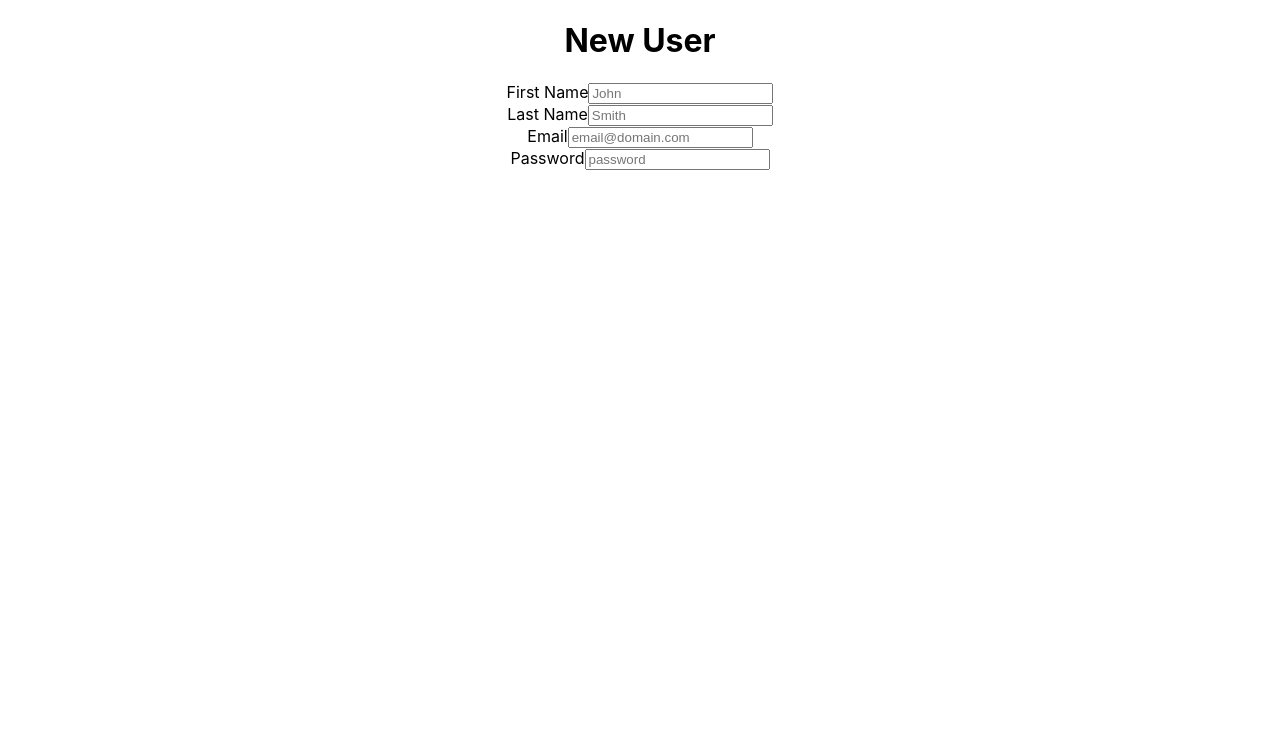
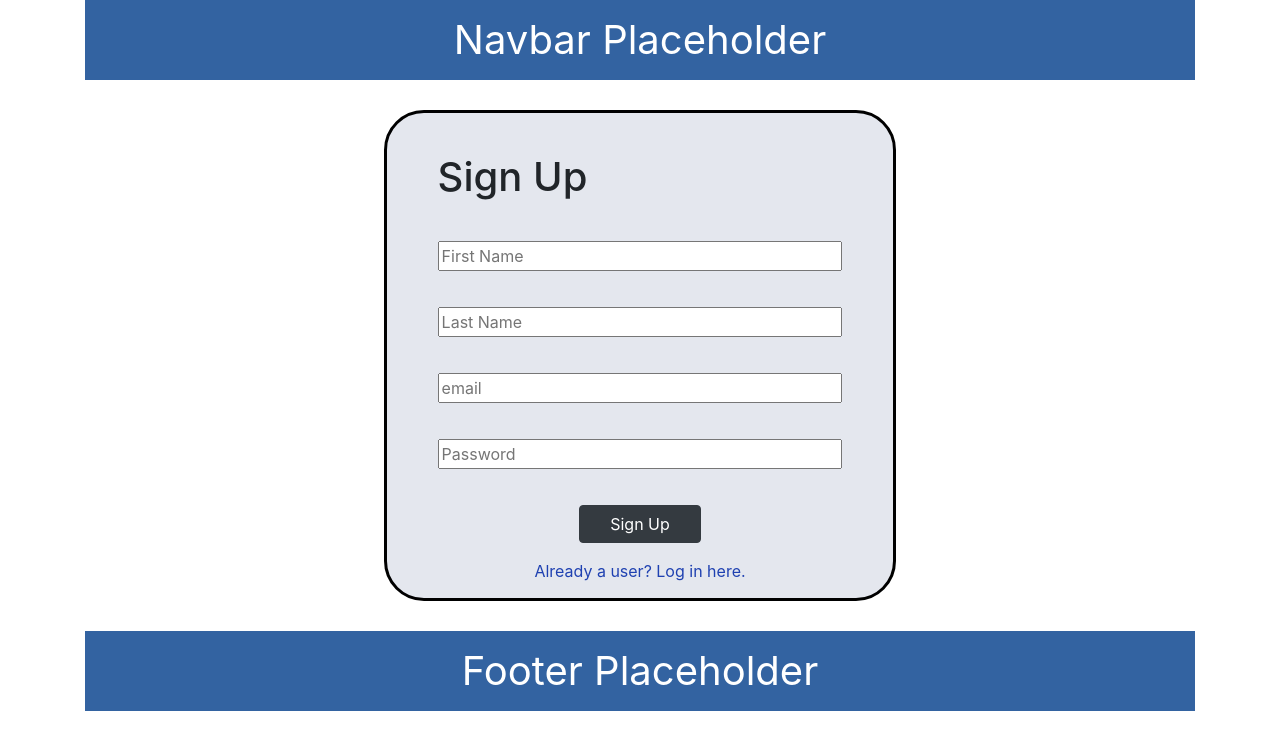
Before and after one commit to MBajor14/practice_ReactRouter, a React (Create React App) app: page /signup in a window 1280 px wide. Shown: the top 750 px of the page. Built offline with nearby package versions, Linux system fonts and the light colour scheme.

Commit message:
Add Login and Signup components with React router to switch between

```diff
--- a/package.json
+++ b/package.json
@@ -3,6 +3,7 @@
   "version": "0.1.0",
   "private": true,
   "dependencies": {
+    "bootstrap": "^4.1.3",
     "react": "^16.5.2",
     "react-dom": "^16.5.2",
     "react-router-dom": "^4.3.1",
--- a/public/index.html
+++ b/public/index.html
@@ -20,6 +20,7 @@
       Learn how to configure a non-root public URL by running `npm run build`.
     -->
     <title>React App</title>
+
   </head>
   <body>
     <noscript>
--- a/src/App.css
+++ b/src/App.css
@@ -1,5 +1,8 @@
 .App {
   text-align: center;
+  display: flex;
+  flex-direction: column;
+  align-items: center;
 }
 
 .App-logo {
@@ -32,18 +35,52 @@
 }
 
 /* Forms */
-.form_container{
-
+.login_container{
+  width: 512px;
   display: flexbox;
   flex-direction: column;
+  border: 3px solid black;
+  border-radius: 40px;
+  background-color: rgb(228, 231, 238);
 }
 
-.form_title{
-
-  font-size: 1rm;
+.login_container h1{
+  text-align: left;
+  margin: 0;
 }
 
-.form_field{
+.login_title{
+  display: flex;
+  margin: 40px auto;
+}
 
-  display: flexbox;
+/* Style for navbar and footer placeholders */
+.placeholder_style{
+  font-size: 40px;
+  color: white;
+  background-color: rgb(51, 99, 161);
+  width: 100%;
+  height: 80px;
+  line-height: 80px;
+  margin-bottom: 30px;
 }
+.footer{
+  margin-top: 30px;
+}
+
+form{
+  margin: 15px 10%;
+}
+
+input[type="text"]{
+  width:100%;
+  margin-bottom: 20px;
+}
+
+button{
+  width: 30%;
+}
+
+a{
+  color: #1f41b1;
+}
--- a/src/App.js
+++ b/src/App.js
@@ -1,22 +1,22 @@
 import React, { Component } from 'react';
 import {BrowserRouter, Route} from 'react-router-dom'
-import Welcome from './components/Welcome'
 import Login from './components/Login'
 import Signup from './components/Signup'
-import logo from './logo.svg';
+import '../node_modules/bootstrap/dist/css/bootstrap.min.css'
 import './App.css';
 
 class App extends Component {
   render() {
     return (
-      <div className="App">
+      <div className="App container">
+        <p className="placeholder_style">Navbar Placeholder</p>
         <BrowserRouter>
-          <div>
-            <Route path="/" component={Welcome} exact/>
-            <Route path="/login" component={Login} />
+          <div className="main_body_wrapper">
+            <Route path="/" exact component={Login}/>
             <Route path="/signup" component={Signup} />
           </div>
         </BrowserRouter>
+        <p className="placeholder_style footer">Footer Placeholder</p>
       </div>
     );
   }
--- a/src/components/Login.js
+++ b/src/components/Login.js
@@ -1,16 +1,28 @@
-import React from 'react';
+import React, { Component } from 'react';
+import {Redirect, Link} from 'react-router-dom'
 
-const Login = () => (
-    <div>
-        <h1>Returning User</h1>
-        <form action="">
-
-            <label htmlFor="email">Email</label>
-            <input type="text" name="email" placeholder="email@domain.com" />
-            <label htmlFor="password">Password</label>
-            <input type="text" name="password" placeholder="password"/>
-        </form>
-    </div>
-)
+class Login extends Component {
+    render() {
+        return (
+            <div className="login_container">
+                <form>
+                    <div className="login_title">
+                        <h1>Log In</h1>
+                    </div>
+                    <div className="form-group">
+                        <input className="form-control" type="text" name="email" placeholder="email" required/>
+                    </div>
+                    <div className="form-group">
+                        <input className="form-control" type="text" name="password" placeholder="Password" required/>
+                    </div>
+                    <div className="form-group">
+                        <button type="button" className="btn btn-dark">Log In</button>
+                    </div>
+                    <Link to="/signup">Not a user? Create an account</Link>
+                </form>
+            </div>
+         );
+    }
+}
 
 export default Login;
--- a/src/components/Signup.js
+++ b/src/components/Signup.js
@@ -1,26 +1,28 @@
 import React from 'react';
-import {Redirect} from 'react-router-dom';
+import {Link} from 'react-router-dom';
 
 const Signup = () => (
-    <div className="component_container">
-        <h1>New User</h1>
-        <form className="component_form" action="">
-            <div className="form_field">
-                <label htmlFor="first_name">First Name</label>
-                <input type="text" name="first_name" placeholder="John" />
+    <div className="login_container">
+        <form>
+            <div class="login_title">
+                <h1>Sign Up</h1>
             </div>
-            <div className="form_field">
-                <label htmlFor="last_name">Last Name</label>
-                <input type="text" name="last_name" placeholder="Smith"/>
+            <div className="form-group">
+                <input type="text" name="first_name" placeholder="First Name" />
             </div>
-            <div className="form_field">
-                <label htmlFor="email">Email</label>
-                <input type="text" name="email" placeholder="email@domain.com" />
+            <div className="form-group">
+                <input type="text" name="last_name" placeholder="Last Name"/>
             </div>
-            <div className="form_field">
-                <label htmlFor="password">Password</label>
-                <input type="text" name="password" placeholder="password"/>
+            <div className="form-group">
+                <input type="text" name="email" placeholder="email" />
             </div>
+            <div className="form-group">
+                <input type="text" name="password" placeholder="Password"/>
+            </div>
+            <div className="form-group">
+                <button type="button" className="btn btn-dark">Sign Up</button>
+            </div>
+            <Link to="/">Already a user? Log in here.</Link>
         </form>
     </div>
 )
--- a/src/components/Welcome.js
+++ /dev/null
@@ -1,40 +0,0 @@
-import React, { Component } from 'react';
-import {Redirect} from 'react-router-dom'
-
-class Welcome extends Component {
-    constructor(props){
-        super(props);
-        this.state = {
-            toLogin: false,
-            toSignup: false
-        }
-        }
-
-     handleclick = (event) => {
-        if (event.target.name === "login"){
-            this.setState({toLogin: true});
-        }
-        else if(event.target.name === "signup"){
-            this.setState({toSignup: true});
-        }
-     }
-
-    render() {
-        if(this.state.toLogin === true){
-            return <Redirect to='/login' />
-        }
-        else if(this.state.toSignup === true){
-            return <Redirect to='/signup' />
-        }
-
-        return (
-            <div>
-                <h2>Welcome</h2>
-                <button onClick={this.handleclick} name="login">Log In</button>
-                <button onClick={this.handleclick} name="signup">Sign Up</button>
-            </div>
-         );
-    }
-}
-
-export default Welcome;
```
Also changed, not shown: 2 other files (tests, documents, lock files or other folders).
